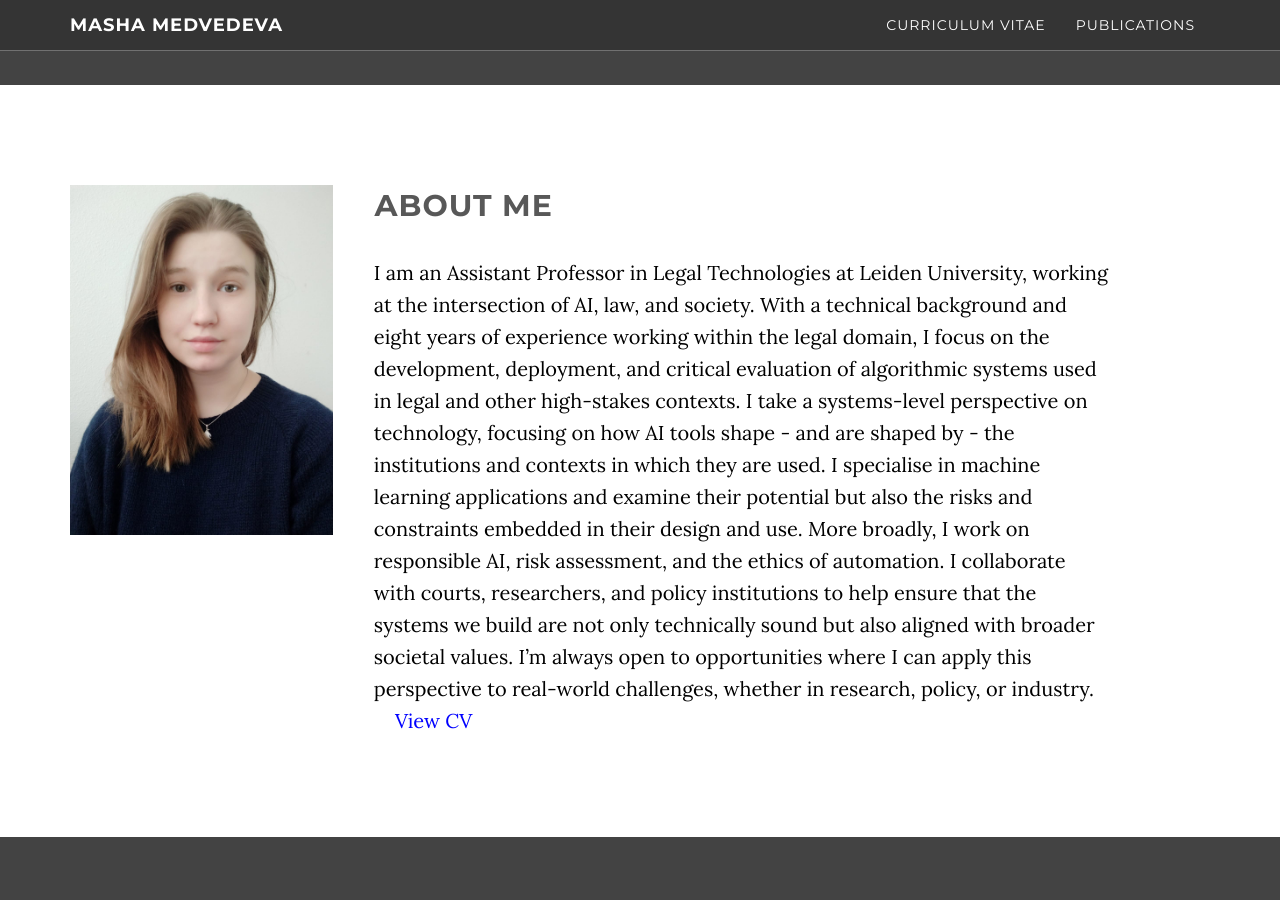
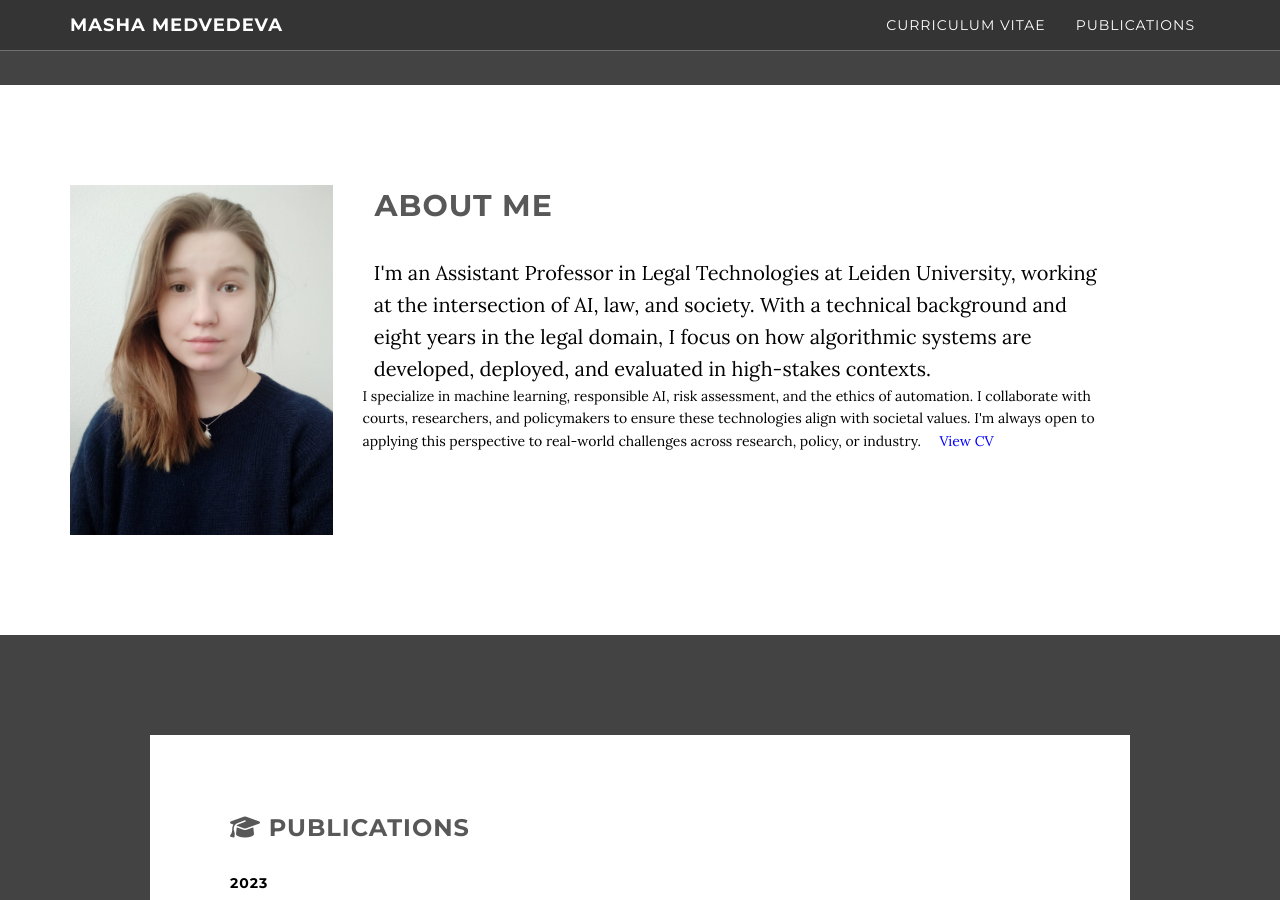
Before and after one commit to masha-medvedeva/masha-medvedeva.github.io, a Jekyll site: the page built from index.html, in a window 1280 px wide and 900 px high, scrolled down 815 px. Built offline with Jekyll 4.4.1, drawn with Linux system fonts in a browser that asks for light colours; nearby versions of some CDN libraries.

Commit message:
Update about.html

```diff
--- a/_includes/about.html
+++ b/_includes/about.html
@@ -5,11 +5,9 @@
         <a href="https://www.linkedin.com/in/masha-medvedeva/" target="_blank"><img src='./img/masha_medvedeva_profile_photo.jpeg' /></a></div>
             <div class="col-sm-8">
                 <p class="top-about"><a href="https://www.linkedin.com/in/masha-medvedeva/" target="_blank"><h2 style="text-align:left;margin-left:12px">ABOUT ME</h2></a></p>
-                <p style="font-size: 20px" class="left-three"> I am an Assistant Professor in Legal Technologies at Leiden University, working at the intersection of AI, law, and society. With a technical background and eight years of experience working within the legal domain, I focus on the development, deployment, and critical evaluation of algorithmic systems used in legal and other high-stakes contexts. I take a systems-level perspective on technology, focusing on how AI tools shape - and are shaped by - the institutions and contexts in which they are used. I specialise in machine learning applications and examine their potential but also the risks and constraints embedded in their design and use.
-
-More broadly, I work on responsible AI, risk assessment, and the ethics of automation. I collaborate with courts, researchers, and policy institutions to help ensure that the systems we build are not only technically sound but also aligned with broader societal values.
-
-I’m always open to opportunities where I can apply this perspective to real-world challenges, whether in research, policy, or industry. &nbsp&nbsp&nbsp <a style="color: blue" href="./CV/Masha_Medvedeva_CV_2025.pdf" target="_new">View CV</a>
+                <p style="font-size: 20px" class="left-three"> I'm an Assistant Professor in Legal Technologies at Leiden University, working at the intersection of AI, law, and society. With a technical background and eight years in the legal domain, I focus on how algorithmic systems are developed, deployed, and evaluated in high-stakes contexts.
+</p>
+<p>I specialize in machine learning, responsible AI, risk assessment, and the ethics of automation. I collaborate with courts, researchers, and policymakers to ensure these technologies align with societal values. I'm always open to applying this perspective to real-world challenges across research, policy, or industry. &nbsp&nbsp&nbsp <a style="color: blue" href="./CV/Masha_Medvedeva_CV_2025.pdf" target="_new">View CV</a>
 <!--                     &nbsp&nbsp&nbsp <a style="color: blue" href="./CV/MashaMedvedeva_FullCV.pdf" target="_new">Full CV</a>
  -->
                 </p>
```
